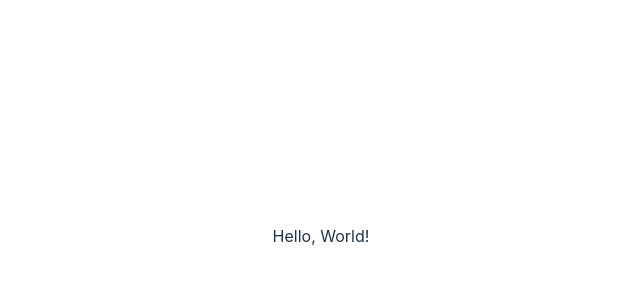
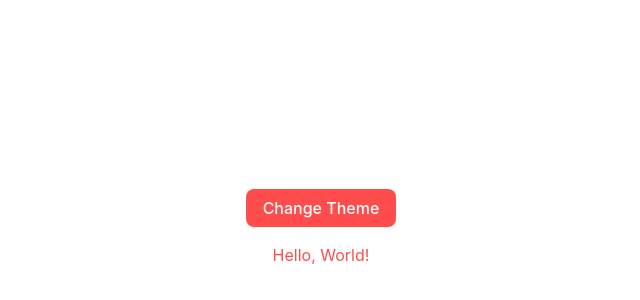
Before and after one commit to DerBrasilianer/estudos_front, a React (Vite) app in the folder projeto_react/: page / in a window 1280 px wide. Shown: the part 164-464 px from the top of the page, without its empty margins (319-959 px from the left). Built offline with nearby package versions, Linux system fonts and the light colour scheme.

Commit message:
Importar e mostrar arquivos no App.tsx

```diff
--- a/projeto_react/src/App.tsx
+++ b/projeto_react/src/App.tsx
@@ -1,4 +1,6 @@
 import './App.css'
+import ButtonTheme from './components/ButtonTheme/ButtonTheme'
+import TextTheme from './components/TextTheme/TextTheme'
 import ThemeProvider from './contexts/ThemeContext/ThemeProvider'
 
 function App() {
@@ -6,7 +8,13 @@ function App() {
   return (
 
     <ThemeProvider>
-      Hello, World!
+
+      <ButtonTheme />
+
+      <TextTheme>
+        Hello, World!
+      </TextTheme>
+
     </ThemeProvider>
 
   )
```
